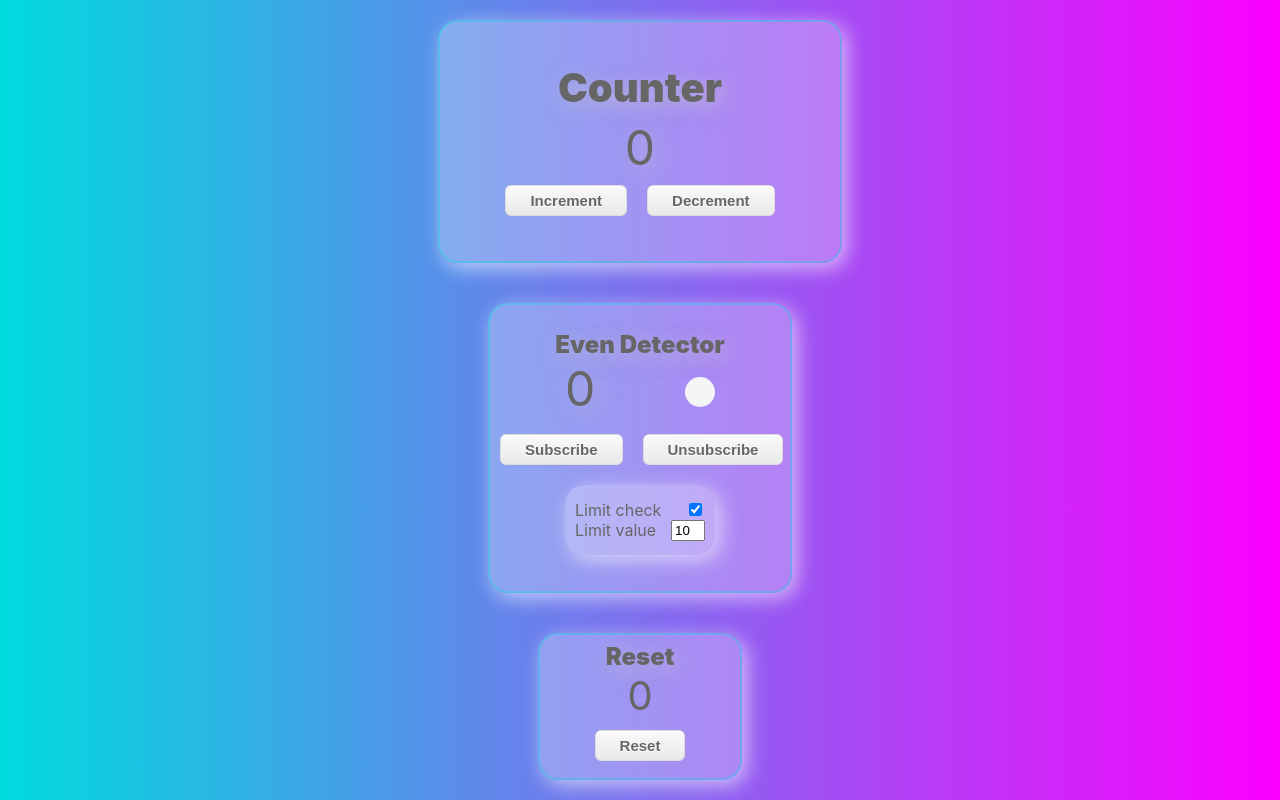
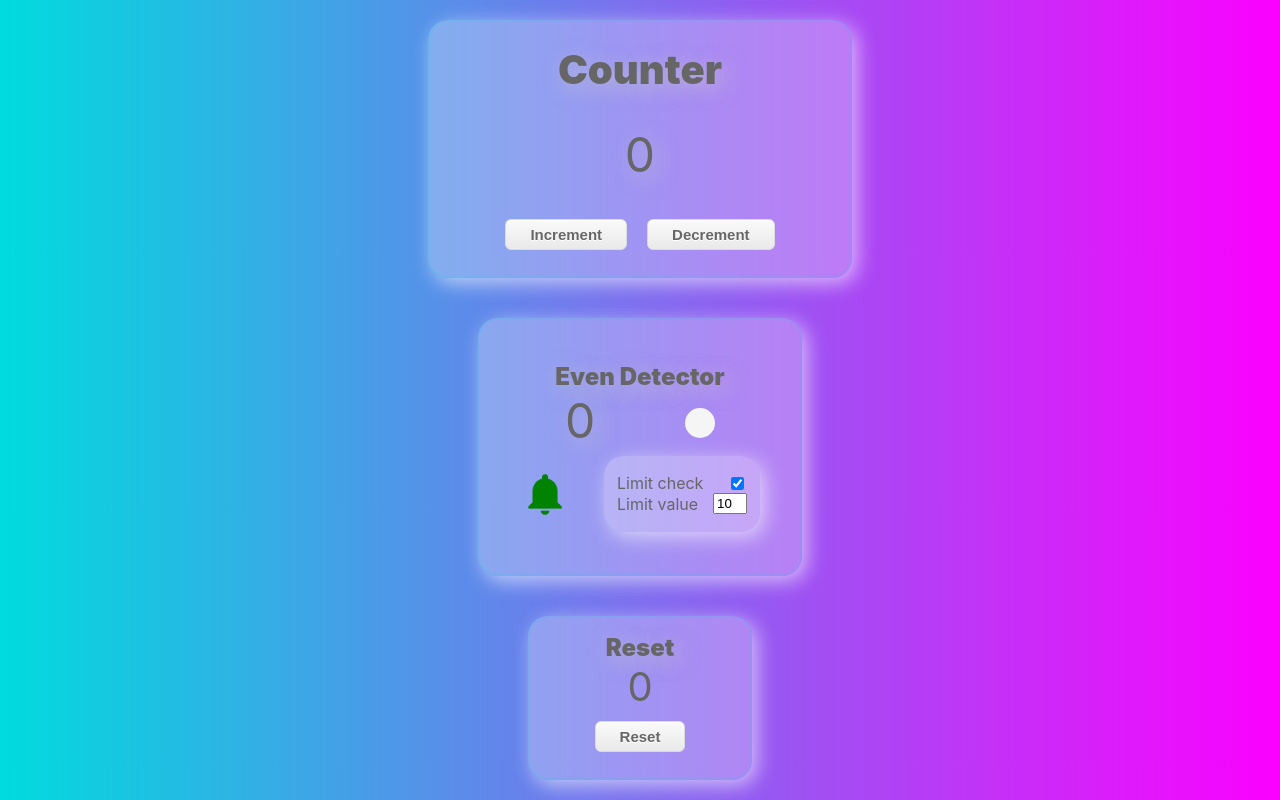
Before and after one commit to bociasan/state-manager-react, a React (Create React App) app: page / in a window 1280 px wide. Built offline with nearby package versions, Linux system fonts and the light colour scheme.

Commit message:
Changed subscrube button

```diff
--- a/src/App.css
+++ b/src/App.css
@@ -11,7 +11,6 @@
 
 button{
   box-shadow:inset 0px 1px 0px 0px #ffffff;
-
   background:linear-gradient(to bottom, #f9f9f9 5%, #e9e9e9 100%);
   /*background-color:#f9f9f9;*/
   border-radius:6px;
@@ -31,11 +30,13 @@ button{
 .component-main-container{
   position: relative;
   margin: 20px;
-  border: 2px solid #00DBDE55;
+  padding: 10px;
+  border: 2px solid #00DBDE22;
   border-radius: 20px;
   display: flex;
   align-items: center;
-  justify-content: center;
+  /*justify-content: center;*/
+  justify-content: space-around;
   flex-direction: column;
   background-color: #ffffff44;
   box-shadow: 5px 5px 20px #ffffff99;
--- a/src/components/Counter/Counter.css
+++ b/src/components/Counter/Counter.css
@@ -1,5 +1,6 @@
 .counter-component-container{
     position: relative;
+    /*justify-content: space-around;*/
     height: 250px;
     width: 400px;
 }
@@ -43,42 +44,3 @@
     height: 15%;
     width: 100%;
 }
-
-.increment-button{
-
-}
-
-.decrement-button{
-
-}
-
-.limit-container{
-    /*position: absolute;*/
-    position: relative;
-    display: flex;
-    flex-direction: column;
-    align-items: center;
-    justify-content: center;
-    height: 50px;
-    width: 130px;
-    /*background-color: #00DBDE22;*/
-    border-radius: 20px;
-    border: 0;
-    padding: 10px;
-    margin: 10px;
-    right: 0;
-    bottom: 0;
-}
-
-.row-container{
-    width: 100%;
-    display: flex;
-    flex-direction: row;
-    align-items: center;
-    justify-content: space-between;
-
-}
-
-.limit-number-input{
-    width: 20%;
-}
--- a/src/components/EvenDetector/EvenDetector.css
+++ b/src/components/EvenDetector/EvenDetector.css
@@ -4,7 +4,7 @@
     justify-content: center;
     vertical-align: center;
     width: 300px;
-    height: 300px;
+    height: 250px;
     /*transition-duration: 1s;*/
     /*transition: ease-in-out;*/
     /*color:#666666;*/
@@ -43,3 +43,64 @@
 .circle-indicator.odd{
     background-color: #ff0000af;
 }
+
+.bottom-container{
+    width: 80%;
+    display: flex;
+    flex-direction: row;
+    align-items: center;
+    justify-content: space-between;
+}
+
+.subscribe-container{
+    height: 50px;
+    width: 50px;
+
+}
+
+.bell{
+    height: 100%;
+    width: 100%;
+}
+
+.bell.subscribed{
+    /*filter: hue-rotate(100deg);*/
+}
+
+.bell.unsubscribed{
+    filter: hue-rotate(100deg);
+}
+
+.limit-container{
+    padding: 13px;
+    margin: 0;
+    position: relative;
+    display: flex;
+    flex-direction: column;
+    align-items: center;
+    justify-content: center;
+    height: 50px;
+    width: 130px;
+    border-radius: 20px;
+    border: 0;
+    right: 0;
+    bottom: 0;
+}
+
+.limit-container:hover{
+    background-color: #ffffff44;
+    box-shadow: 5px 5px 20px #ffffff99;
+}
+
+.row-container{
+    width: 100%;
+    display: flex;
+    flex-direction: row;
+    align-items: center;
+    justify-content: space-between;
+
+}
+
+.limit-number-input{
+    width: 20%;
+}
--- a/src/components/EvenDetector/EvenDetector.js
+++ b/src/components/EvenDetector/EvenDetector.js
@@ -7,6 +7,7 @@ export const EvenDetector = () => {
     const DEF = "circle-indicator"
     const [limit, setLimit] = useState(10)
     const [checked, setChecked]= useState(true)
+    const [subscribed, setSubscribed] = useState(false)
     const [value, setValue] = useState(-1)
     const SUBSCRIBER = {
         name: "even-detector-component",
@@ -14,11 +15,22 @@ export const EvenDetector = () => {
     }
 
 
-    const subscribe = () => manager.subscribe(SUBSCRIBER)
+    const subscribe = () => {
+        manager.subscribe(SUBSCRIBER)
+        setSubscribed(true)
+    }
     const unsubscribe = () => {
         manager.unsubscribe(SUBSCRIBER)
+        setSubscribed(false)
         setValue('---')
     }
+
+    const handleBellClick = () => {
+        if (subscribed)
+            unsubscribe()
+        else subscribe()
+    }
+
     useEffect(() => subscribe(), [])
     useEffect(() => {
         if (checked && value > limit) {
@@ -37,14 +49,15 @@ export const EvenDetector = () => {
                 {value}
             </div>
             <div className={
-                value === 0 ? DEF :
+                value === 0 || value === '---' ? DEF :
                     value % 2 === 0 ? DEF.concat(" even") : DEF.concat(" odd")
             }/>
 
         </div>
-        <div className="row-container">
-            <button onClick={() => subscribe()}> Subscribe </button>
-            <button onClick={() => unsubscribe()}> Unsubscribe </button>
+        <div className={"bottom-container"}>
+            <div className={"subscribe-container"}>
+                <img className={subscribed ? "bell subscribed" : "bell unsubscribed"}
+                     src={require("../../img/bell.png")} onClick={() => handleBellClick()}></img>
             </div>
             <div className={"limit-container component-main-container"}>
                 <div className="row-container">
@@ -61,6 +74,7 @@ export const EvenDetector = () => {
                 </div>
             </div>
         </div>
+    </div>
 }
 
 export default EvenDetector
```
Lines whose indentation alone changed are shown as unchanged.
